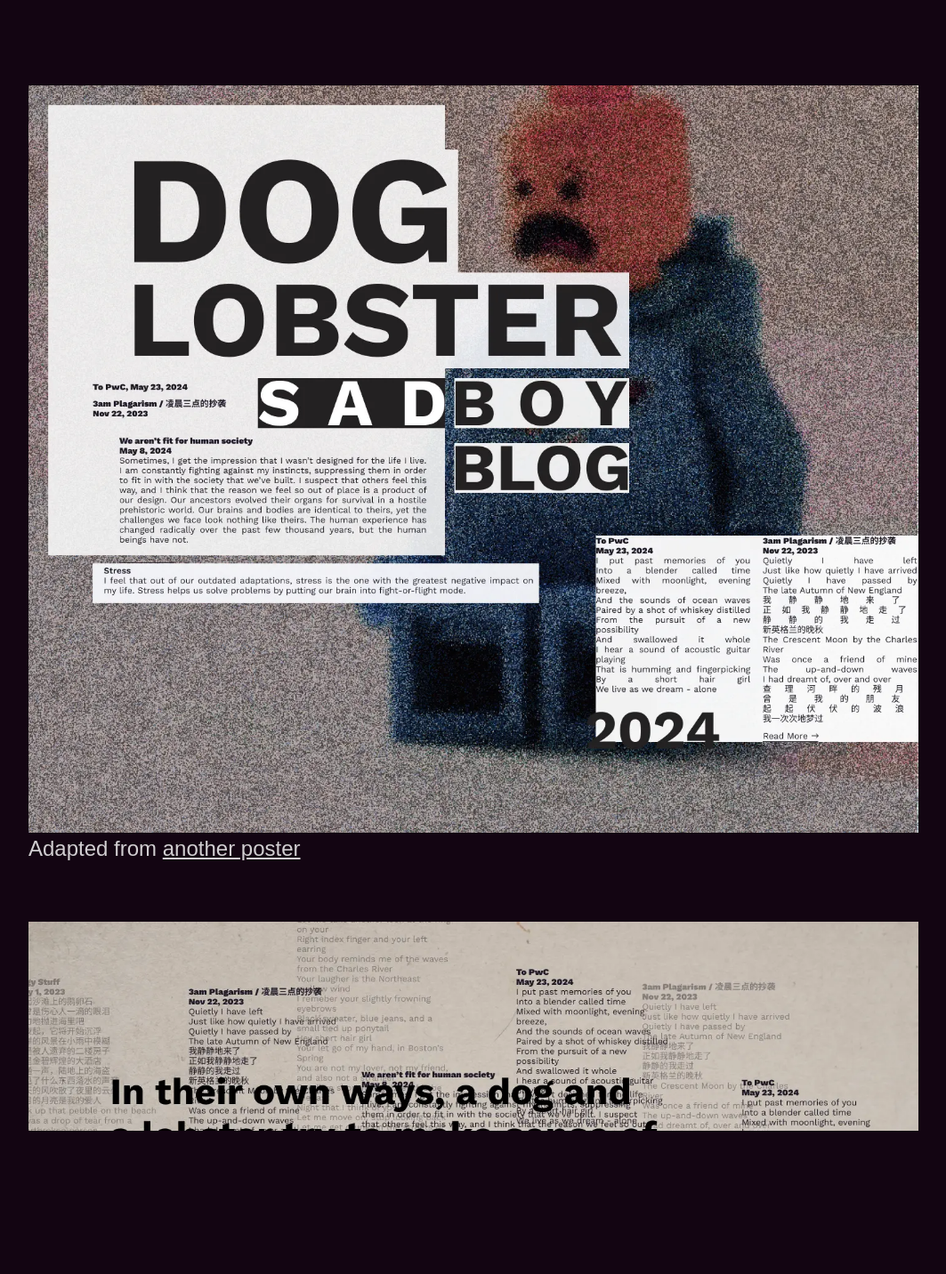
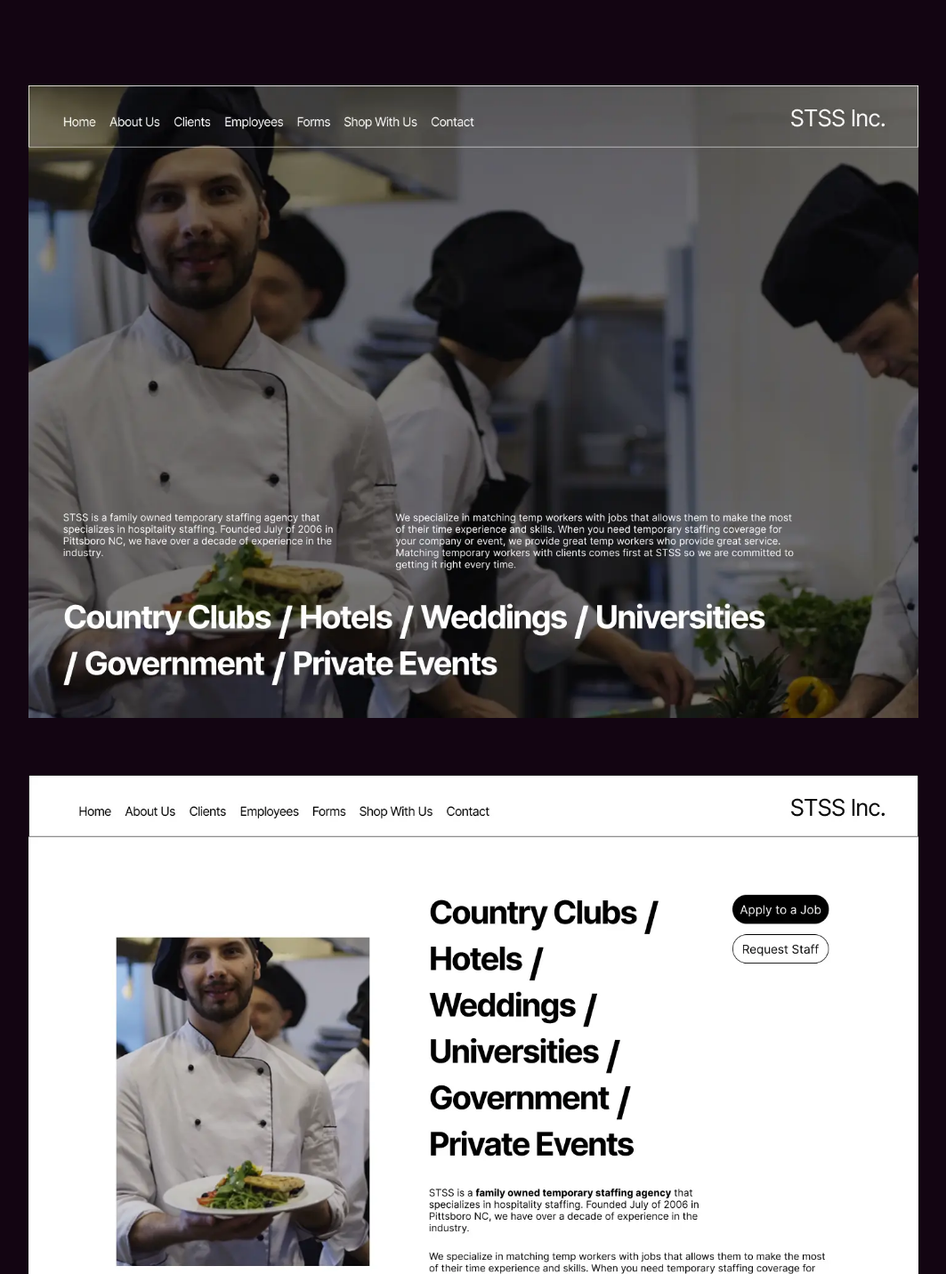
Before and after one commit to matthewincardona/jeremiah-dufflebag.net, a plain HTML site: page stss-inc.html in a window 1280 px wide. Shown: the top 1432 px of the page at 89% size, without its empty margins (108-1171 px from the left). Drawn offline with Linux system fonts and the light colour scheme.

Commit message:
chore: upload media and add to page

```diff
--- a/stss-inc.html
+++ b/stss-inc.html
@@ -9,49 +9,22 @@
 
   <body>
     <div class="container">
-      <!-- Ian Curtis Poster -->
-      <!-- <img
-        src="./assets/dog and lobster/webps/ian curtis poster.webp"
-        alt="Ian Curtis Poster"
-      /> -->
-      <div>
-        <figure>
-          <img
-            src="./assets/dog and lobster/webps/ian curtis desktop.webp"
-            alt="Ian Curtis Inspired UI"
-          />
-          <figcaption>
-            Adapted from
-            <a href="./assets/dog and lobster/webps/ian curtis poster.webp"
-              >another poster</a
-            >
-          </figcaption>
-        </figure>
-      </div>
-
-      <!-- Random Dummy Designs -->
       <img
-        src="./assets/dog and lobster/webps/clutter bitch.webp"
+        src="./assets/stss/webps/stss-1.webp"
         alt="A clutter bitch inspired UI"
       />
       <img
-        src="./assets/dog and lobster/webps/clutter bitch 2.webp"
+        src="./assets/stss/webps/stss-2.webp"
         alt="A clutter bitch inspired UI"
       />
-
-      <!-- Quim Marin Studio Poster -->
-      <!-- <img
-                src="./assets/dog and lobster/pngs/quim-marin-studio.jpg"
-                alt="Quim Marin Studio Poster"
-            />
-            <img
-                src="./assets/dog and lobster/webps/frenchman-oui-blur.webp"
-                alt="Quim Marin Stuido inspired poster"
-            />
-            <img
-                src="./assets/dog and lobster/webps/frenchman-oui-2-blur.webp"
-                alt="Quim Marin Stuido inspired poster"
-            /> -->
+      <img
+        src="./assets/stss/webps/stss-3.webp"
+        alt="A clutter bitch inspired UI"
+      />
+      <img
+        src="./assets/stss/webps/stss-4.webp"
+        alt="A clutter bitch inspired UI"
+      />
     </div>
   </body>
 
```
Also changed, not shown: assets/stss/pngs/stss-1.png (added), assets/stss/pngs/stss-2.png (added), assets/stss/pngs/stss-3.png (added), assets/stss/pngs/stss-4.png (added), assets/stss/webps/stss-1.webp (added), assets/stss/webps/stss-2.webp (added), assets/stss/webps/stss-3.webp (added), assets/stss/webps/stss-4.webp (added).
